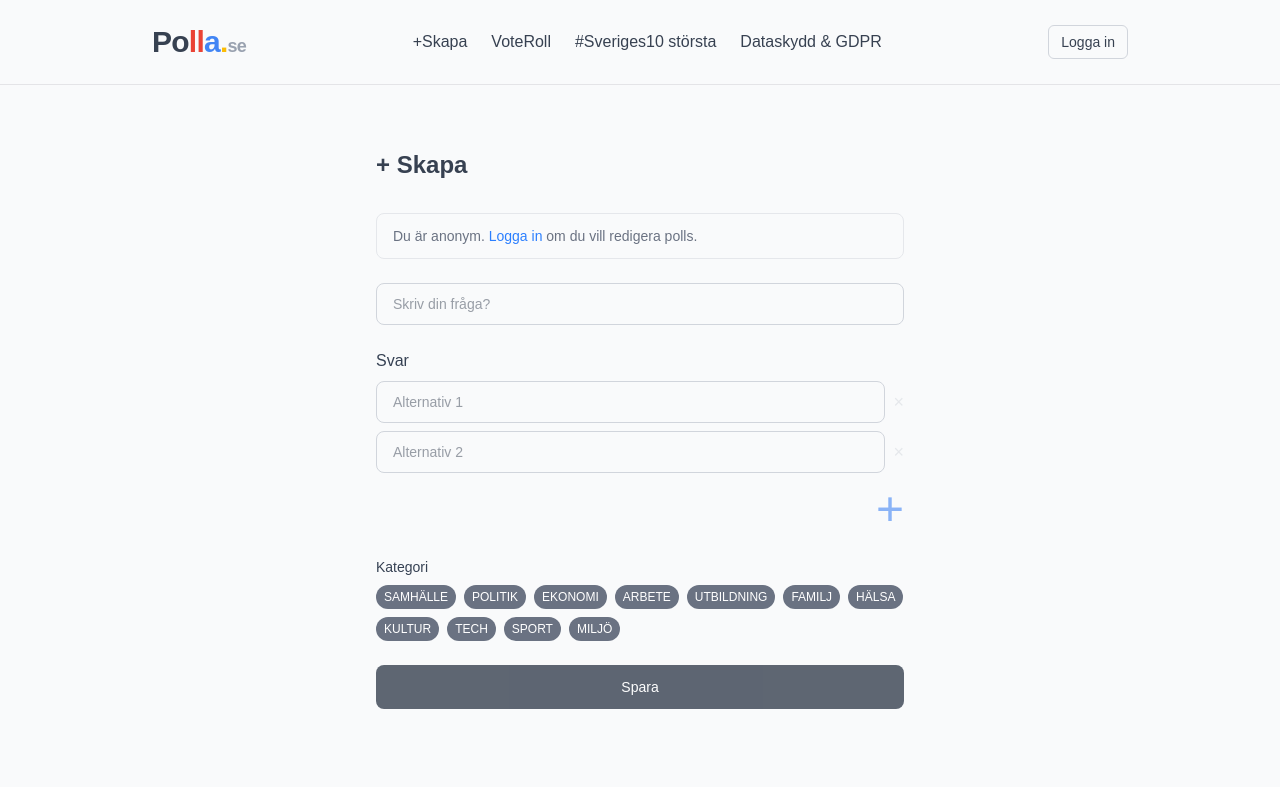
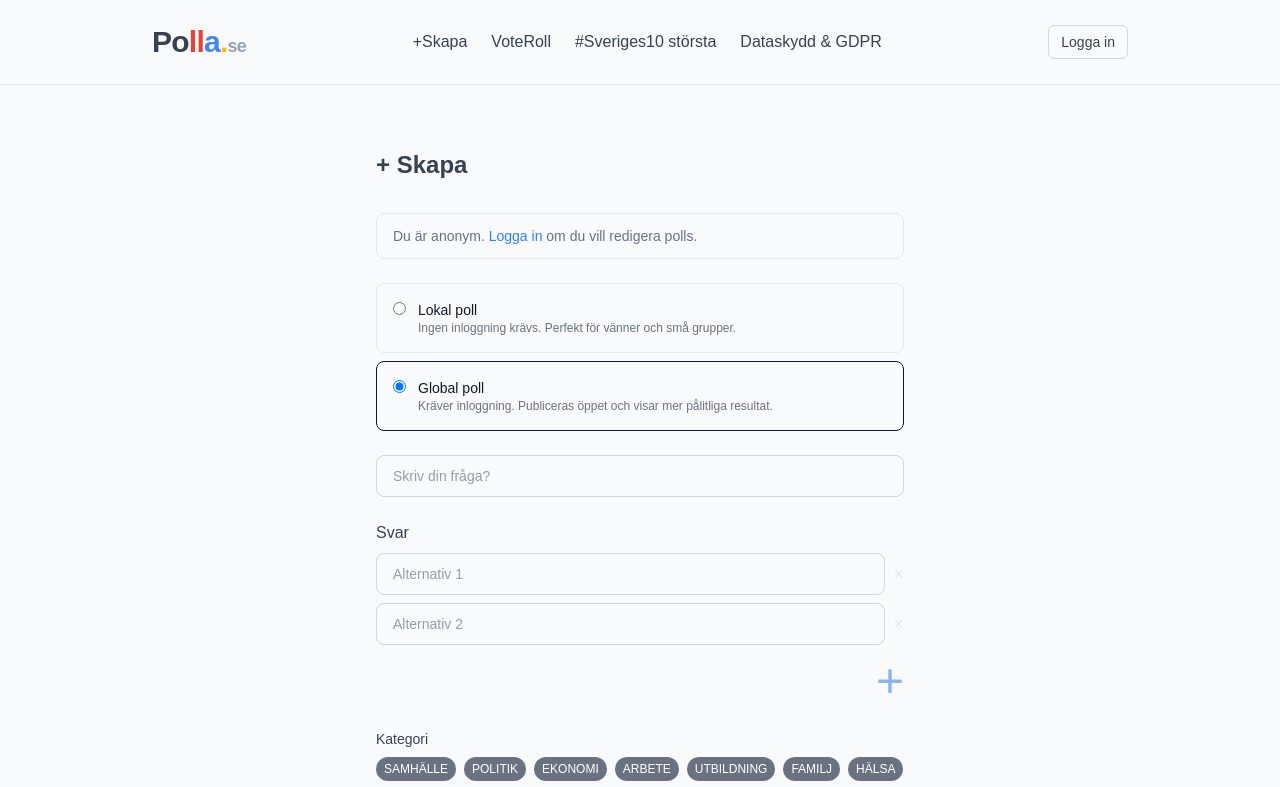
Before and after one commit to PowerPXL/polla-next, a Next.js app: page /create in a window 1280 px wide. Shown: the top 787 px of the page. Built offline with nearby package versions, Linux system fonts and the light colour scheme; no server answers.

Commit message:
add radio buttons local/global

```diff
--- a/app/create/CreatePoll.tsx
+++ b/app/create/CreatePoll.tsx
@@ -24,6 +24,8 @@ export default function CreatePoll({ isLoggedIn }: { isLoggedIn: boolean }) {
     setOptions(options.map((o, idx) => idx === i ? value : o))
   }
 
+  const [pollType, setPollType] = useState<'local' | 'global'>('global')
+
   return (
     <form action={createPoll} className="space-y-6 max-w-xl">
 
@@ -32,6 +34,47 @@ export default function CreatePoll({ isLoggedIn }: { isLoggedIn: boolean }) {
           Du är anonym. <a href="/login" className="text-blue-500 hover:underline">Logga in</a> om du vill redigera polls.
         </div>
       )}
+
+            {/* Poll-typ */}
+      <div className="space-y-2">
+        <input type="hidden" name="poll_type" value={pollType} />
+
+        <label
+          onClick={() => setPollType('local')}
+          className={`flex items-start gap-3 p-4 rounded-lg border cursor-pointer transition-all
+            ${pollType === 'local' ? 'border-gray-900 bg-gray-50' : 'border-gray-200 hover:border-gray-300'}`}
+        >
+          <input
+            type="radio"
+            name="poll_type_radio"
+            checked={pollType === 'local'}
+            onChange={() => setPollType('local')}
+            className="mt-0.5"
+          />
+          <div>
+            <p className="text-sm font-medium text-gray-900">Lokal poll</p>
+            <p className="text-xs text-gray-500">Ingen inloggning krävs. Perfekt för vänner och små grupper.</p>
+          </div>
+        </label>
+
+        <label
+          onClick={() => setPollType('global')}
+          className={`flex items-start gap-3 p-4 rounded-lg border cursor-pointer transition-all
+            ${pollType === 'global' ? 'border-gray-900 bg-gray-50' : 'border-gray-200 hover:border-gray-300'}`}
+        >
+          <input
+            type="radio"
+            name="poll_type_radio"
+            checked={pollType === 'global'}
+            onChange={() => setPollType('global')}
+            className="mt-0.5"
+          />
+          <div>
+            <p className="text-sm font-medium text-gray-900">Global poll</p>
+            <p className="text-xs text-gray-500">Kräver inloggning. Publiceras öppet och visar mer pålitliga resultat.</p>
+          </div>
+        </label>
+      </div>
 
       {/* Titel */}
       <div>
```
